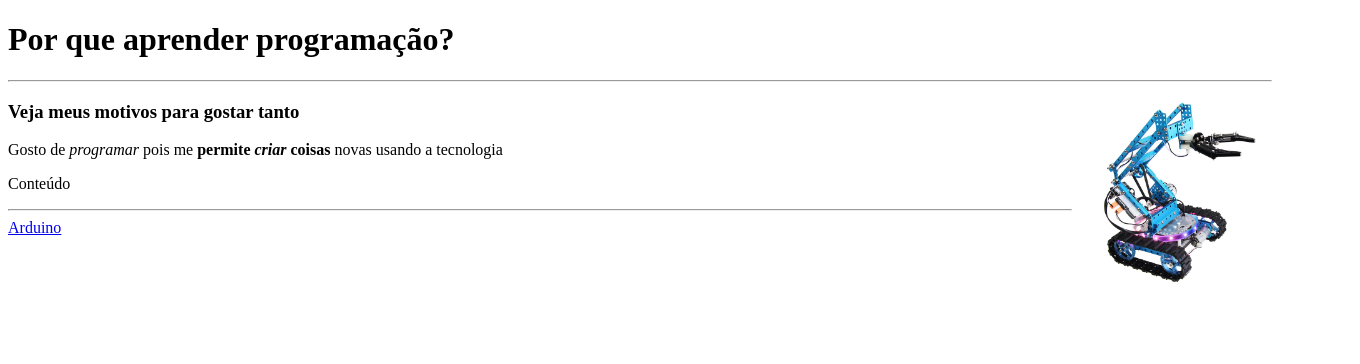
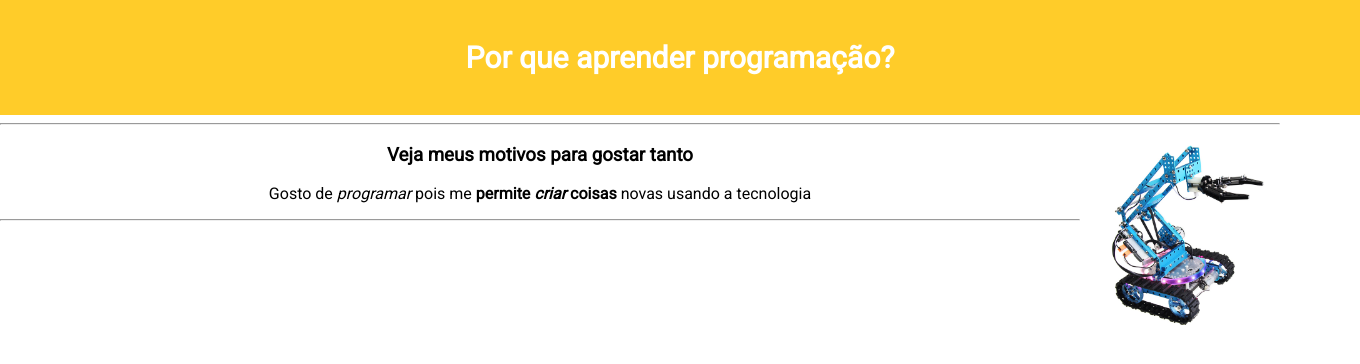
Before and after one commit to filypef/udemy-programando, a plain HTML site: page doctype_html_head_body/index.html in a window 1280 px wide. Shown: the whole page, 1360 px wide, since content can reach past the window. Drawn offline with Linux system fonts and the light colour scheme.

Commit message:
adicionando css

```diff
--- /dev/null
+++ b/css/estilo.css
@@ -0,0 +1,21 @@
+body{
+    font-family: Roboto, sans-serif;
+    text-align: center;
+    margin: 0;
+    box-sizing: border-box;
+}
+
+h1{
+    width: 100%;
+    background-color: #ffcc29;
+    color: #fff;
+    margin: 0;
+    padding: 40px;
+    font-size: 30px;
+    text-align: center;
+}
+
+a{
+    font-weight: 400;
+    color: #fff;
+}
--- a/doctype_html_head_body/index.html
+++ b/doctype_html_head_body/index.html
@@ -5,6 +5,8 @@
     <meta name="viewport" content="width=device-width, initial-scale=1.0">
     <meta http-equiv="X-UA-Compatible" content="ie=edge">
     <title>Por que programar?</title>
+    <link rel="stylesheet" href="../css/estilo.css">
+    <link href="https://fonts.googleapis.com/css?family=Roboto" rel="stylesheet">
 </head>
 <body>
     <h1>Por que aprender programação?</h1>
@@ -12,7 +14,6 @@
     <img src="../img/arduino.jpg" height="200" align="right">
     <h3>Veja meus motivos para gostar tanto</h3>
     <p>Gosto de <em>programar</em> pois me <strong>permite <em>criar</em> coisas</strong> novas usando a tecnologia</p>
-    <p>Conteúdo</p>
     <hr>
     <a href="http://www.arduino.cc">Arduino</a>
 </body>
```
